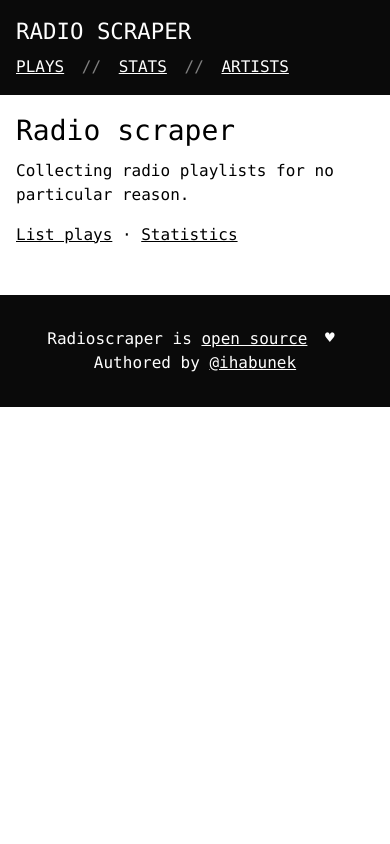
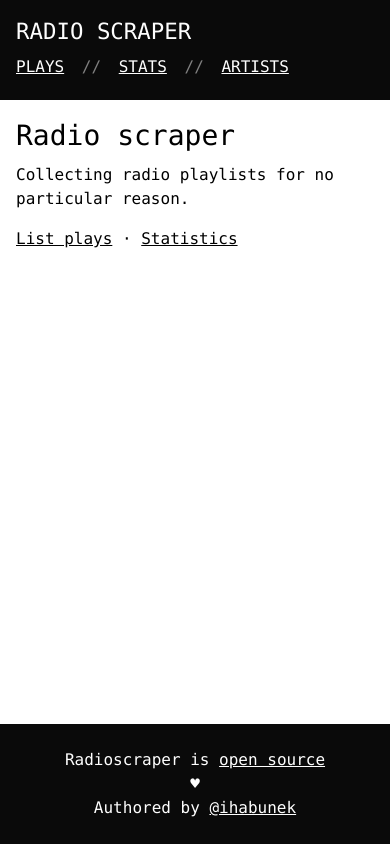
Before and after one commit to ihabunek/radioscraper, a Django app: page / in a window 390 px wide. Run offline with Django 3.2, Linux system fonts and the light colour scheme; data that the repository does not hold is empty; parts of the project's set-up code (start-up, migrations or seed data) failed here and were passed over.

Commit message:
Responsivity improvements

```diff
--- a/ui/dist/styles.css
+++ b/ui/dist/styles.css
@@ -155,6 +155,47 @@ select {
   height: 2.4rem;
   padding: 0 0.5rem; }
 
+body {
+  min-width: 320px;
+  overflow: hidden; }
+
+header {
+  color: #fefefe;
+  background-color: #0a0a0a;
+  padding-top: 1rem;
+  height: 100px; }
+  header h1 {
+    font-size: 1.4rem; }
+    header h1 a {
+      text-decoration: none; }
+  header a, header a:visited, header a:hover {
+    color: inherit;
+    text-transform: uppercase; }
+  header span.separator {
+    color: gray;
+    padding: 0.4rem 0.5rem; }
+
+footer {
+  display: flex;
+  flex-direction: column;
+  justify-content: center;
+  color: #fefefe;
+  background-color: #0a0a0a;
+  text-align: center;
+  height: 120px; }
+  footer a, footer a:visited, footer a:hover {
+    color: inherit; }
+  footer .separator {
+    padding: 0.4rem 0.5rem; }
+  @media print, screen and (min-width: 640px) {
+    footer {
+      height: 80px; } }
+main {
+  padding: 1rem 0;
+  min-height: calc(100vh - 220px); }
+  @media print, screen and (min-width: 640px) {
+    main {
+      min-height: calc(100vh - 180px); } }
 ul.pagination {
   margin: 2rem auto;
   max-width: 600px;
@@ -199,6 +240,19 @@ ul.pagination {
       text-align: center;
       padding: 0.2rem 0; }
 
+table.table {
+  border-collapse: collapse;
+  width: 100%;
+  font-size: .9rem;
+  border: 1px solid whitesmoke;
+  margin-bottom: 1rem; }
+  table.table td, table.table th {
+    padding: .5rem .5rem;
+    text-align: left; }
+  table.table thead > tr,
+  table.table tbody > tr:nth-child(even) {
+    background-color: whitesmoke; }
+
 html {
   font-family: Consolas, "Liberation Mono", Courier, monospace; }
 
@@ -229,6 +283,10 @@ a {
 
 p {
   margin-bottom: 1rem; }
+
+@media print, screen and (min-width: 640px) {
+  .show-mobile-only {
+    display: none; } }
 
 .no-wrap {
   white-space: nowrap; }
@@ -267,43 +325,3 @@ p {
   border: 1px solid #0a0a0a;
   padding: 1rem;
   margin-bottom: 1rem; }
-
-header {
-  color: #fefefe;
-  background-color: #0a0a0a;
-  padding: 1rem 0;
-  margin-bottom: 1rem; }
-  header h1 {
-    font-size: 1.4rem; }
-    header h1 a {
-      text-decoration: none; }
-  header a, header a:visited, header a:hover {
-    color: inherit;
-    text-transform: uppercase; }
-  header span.separator {
-    color: gray;
-    padding: 0.4rem 0.5rem; }
-
-footer {
-  color: #fefefe;
-  background-color: #0a0a0a;
-  padding: 2rem 0;
-  margin-top: 2rem;
-  text-align: center; }
-  footer a, footer a:visited, footer a:hover {
-    color: inherit; }
-  footer .separator {
-    padding: 0.4rem 0.5rem; }
-
-table.table {
-  border-collapse: collapse;
-  width: 100%;
-  font-size: .9rem;
-  border: 1px solid whitesmoke;
-  margin-bottom: 1rem; }
-  table.table td, table.table th {
-    padding: .5rem .5rem;
-    text-align: left; }
-  table.table thead > tr,
-  table.table tbody > tr:nth-child(even) {
-    background-color: whitesmoke; }
--- a/ui/templates/ui/base.html
+++ b/ui/templates/ui/base.html
@@ -14,14 +14,17 @@
     </div>
   </header>
 
-  {% include "ui/partial/messages.html" %}
-
-  {% block content %}{% endblock %}
+  <main>
+    {% include "ui/partial/messages.html" %}
+    {% block content %}{% endblock %}
+  </main>
 
   <footer>
-    <div class="container">
+    <div>
       Radioscraper is <a href="https://github.com/ihabunek/radioscraper/">open source</a>
+      <br class="show-mobile-only" />
       <span class="separator">♥</span>
+      <br class="show-mobile-only" />
       Authored by <a href="https://twitter.com/ihabunek">@ihabunek</a>
     </div>
   </footer>
--- a/ui/templates/ui/superbase.html
+++ b/ui/templates/ui/superbase.html
@@ -7,7 +7,7 @@
     {% block head %}{% endblock %}
 </head>
 <body>
-    {% block body %}{% endblock %}
-    {% block script %}{% endblock %}
+  {% block body %}{% endblock %}
 </body>
+{% block script %}{% endblock %}
 </html>
```
Also changed, not shown: ui/styles/app.scss (+16 -108 lines), ui/styles/components/_layout.scss (added, +62 -0 lines), ui/styles/components/_table.scss (added, +16 -0 lines).
